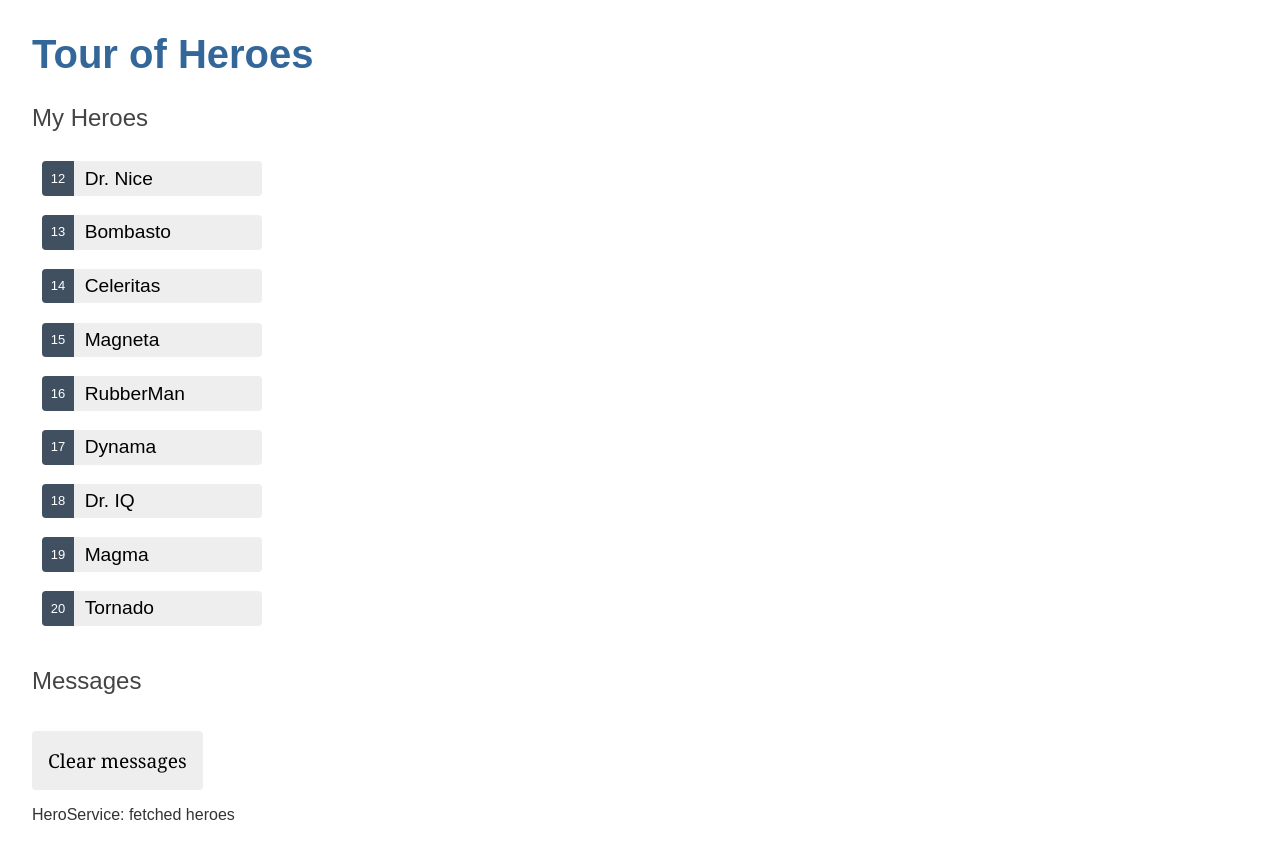
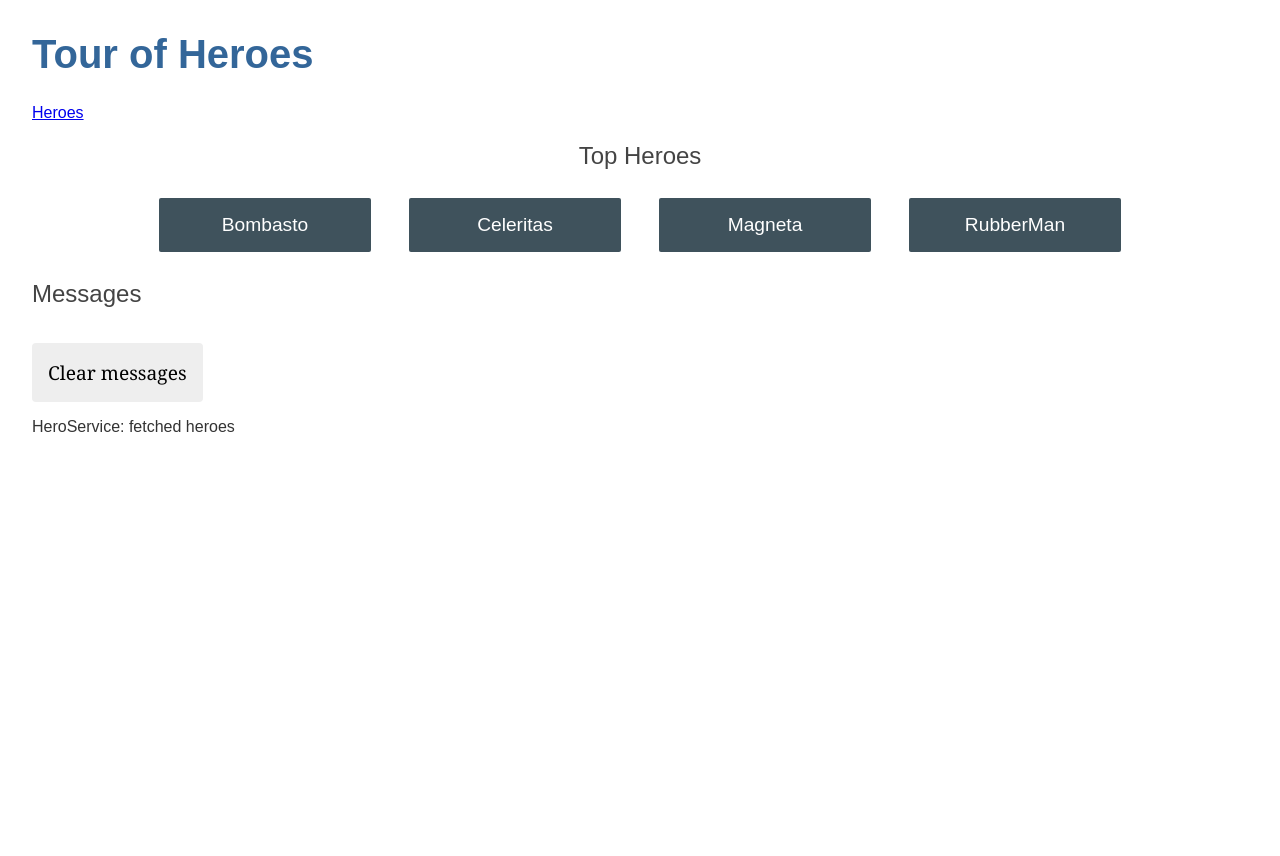
Before and after one commit to pelmoni/Tour-of-Heroes, an Angular app: page /dashboard in a window 1280 px wide. After the commit the page ends 800 px from the top, so only its background shows below. Built offline with nearby package versions, Linux system fonts and the light colour scheme.

Commit message:
added dashboard and navigation to heroes site

```diff
--- a/src/app/app.component.html
+++ b/src/app/app.component.html
@@ -1,3 +1,6 @@
 <h1>{{title}}</h1>
-<app-heroes></app-heroes>
+<nav>
+  <a routerLink="/heroes">Heroes</a>
+</nav>
+<router-outlet></router-outlet>
 <app-messages></app-messages>
--- a/src/app/app.module.ts
+++ b/src/app/app.module.ts
@@ -6,18 +6,21 @@
 import {HeroesComponent} from "./heroes/heroes.components";
 import { HeroDetailComponent } from './hero-detail/hero-detail.component';
 import { MessagesComponent } from './messages/messages.component';
+import { AppRoutingModule } from './app-routing.module';
+import { DashboardComponent } from './dashboard/dashboard.component';
 
 @NgModule({
   declarations: [
     AppComponent,
     MessagesComponent,
+    DashboardComponent,
 
   ],
   imports: [
     BrowserModule,
     FormsModule,
     HeroDetailComponent,            //fix standalone issues
-    HeroesComponent                 //fix standalone issues
+    HeroesComponent, AppRoutingModule                 //fix standalone issues
   ],
   providers: [],
   bootstrap: [AppComponent]
--- /dev/null
+++ b/src/app/dashboard/dashboard.component.css
@@ -0,0 +1,50 @@
+/* DashboardComponent's private CSS styles */
+
+h2 {
+  text-align: center;
+}
+
+.heroes-menu {
+  padding: 0;
+  margin: auto;
+  max-width: 1000px;
+
+  /* flexbox */
+  display: flex;
+  flex-direction: row;
+  flex-wrap: wrap;
+  justify-content: space-around;
+  align-content: flex-start;
+  align-items: flex-start;
+}
+
+a {
+  background-color: #3f525c;
+  border-radius: 2px;
+  padding: 1rem;
+  font-size: 1.2rem;
+  text-decoration: none;
+  display: inline-block;
+  color: #fff;
+  text-align: center;
+  width: 100%;
+  min-width: 70px;
+  margin: .5rem auto;
+  box-sizing: border-box;
+
+  /* flexbox */
+  order: 0;
+  flex: 0 1 auto;
+  align-self: auto;
+}
+
+@media (min-width: 600px) {
+  a {
+    width: 18%;
+    box-sizing: content-box;
+  }
+}
+
+a:hover {
+  background-color: #000;
+}
--- /dev/null
+++ b/src/app/dashboard/dashboard.component.html
@@ -0,0 +1,6 @@
+<h2>Top Heroes</h2>
+<div class="heroes-menu">
+  <a *ngFor="let hero of heroes">
+    {{hero.name}}
+  </a>
+</div>
--- /dev/null
+++ b/src/app/dashboard/dashboard.component.ts
@@ -0,0 +1,23 @@
+import { Component, OnInit } from '@angular/core';
+import { Hero } from '../hero';
+import { HeroService } from '../hero.service';
+
+@Component({
+  selector: 'app-dashboard',
+  templateUrl: './dashboard.component.html',
+  styleUrls: [ './dashboard.component.css' ]
+})
+export class DashboardComponent implements OnInit {
+  heroes: Hero[] = [];
+
+  constructor(private heroService: HeroService) { }
+
+  ngOnInit(): void {
+    this.getHeroes();
+  }
+
+  getHeroes(): void {
+    this.heroService.getHeroes()
+      .subscribe(heroes => this.heroes = heroes.slice(1, 5));
+  }
+}
```
Also changed, not shown: src/app/app-routing.module.ts (added, +21 -0 lines), 1 other file (tests, documents, lock files or other folders).
